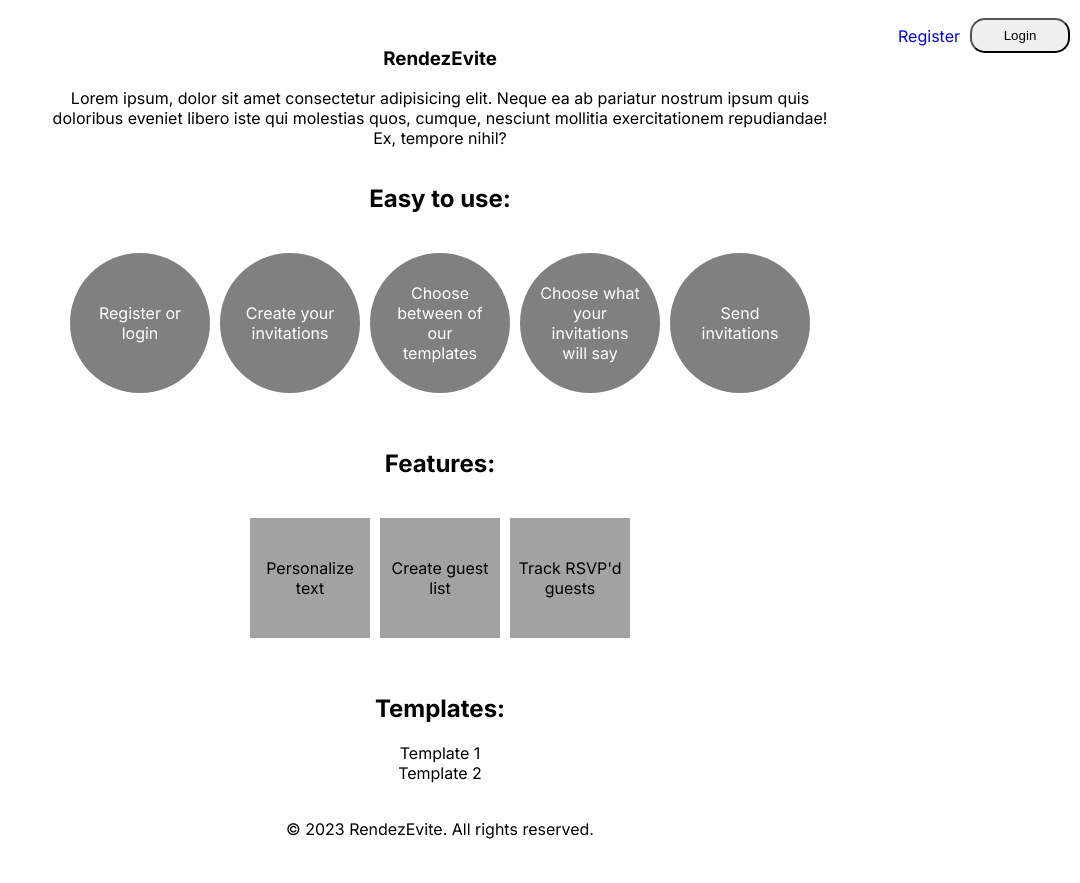
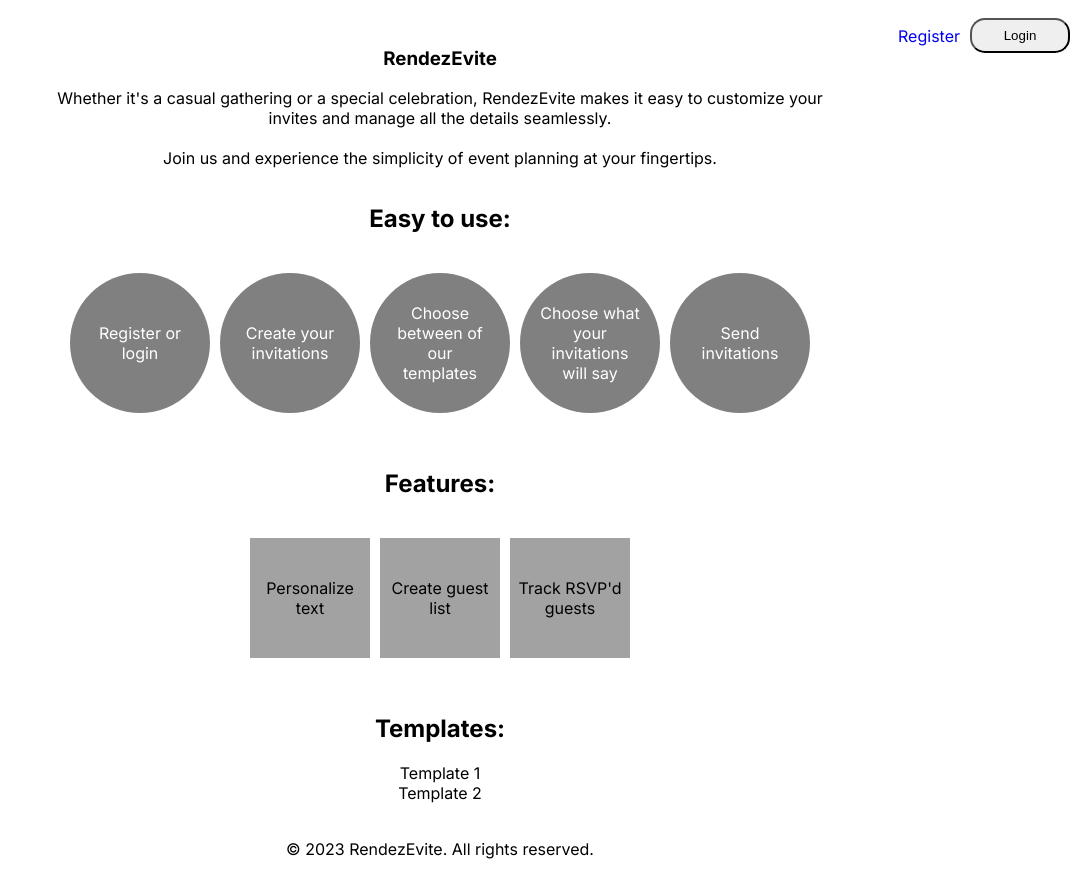
Before and after one commit to nanidam/degree-project-rendezevite, a Next.js app: page / in a window 1280 px wide. Shown: the whole page, without its empty margins (200-1280 px from the left). Built offline with nearby package versions, Linux system fonts and the light colour scheme.

Commit message:
changed welcome text

```diff
--- a/app/page.tsx
+++ b/app/page.tsx
@@ -47,9 +47,10 @@ const Home = () => {
         <article className="welcome-text-container">
           <h1 className="welcome-header">RendezEvite</h1>
           <p className="welcome-text">
-            Lorem ipsum, dolor sit amet consectetur adipisicing elit. Neque ea ab pariatur
-            nostrum ipsum quis doloribus eveniet libero iste qui molestias quos, cumque,
-            nesciunt mollitia exercitationem repudiandae! Ex, tempore nihil?
+            Whether it&apos;s a casual gathering or a special celebration, RendezEvite makes
+            it easy to customize your invites and manage all the details seamlessly. <br />{" "}
+            <br /> Join us and experience the simplicity of event planning at your
+            fingertips.
           </p>
         </article>
         <article className="overview-wrapper">
```
